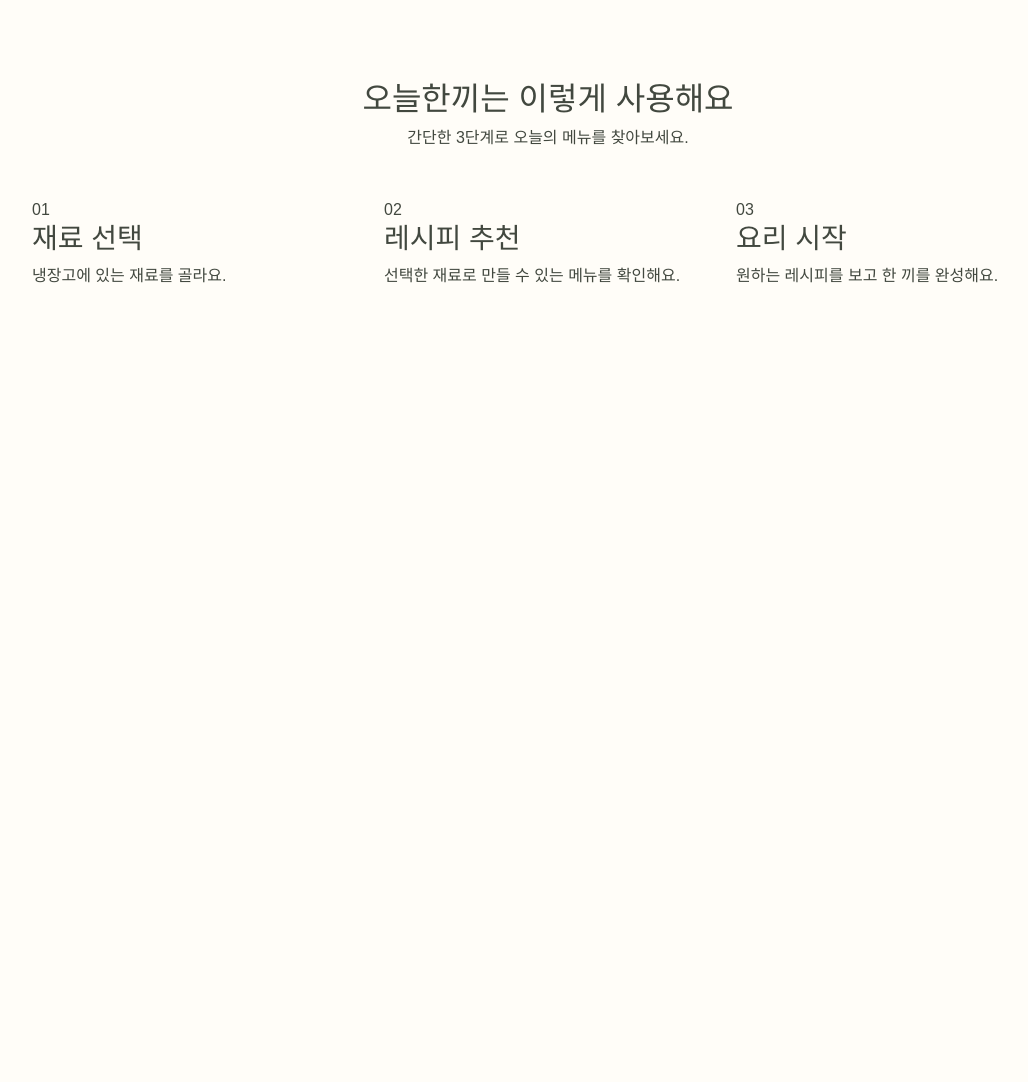
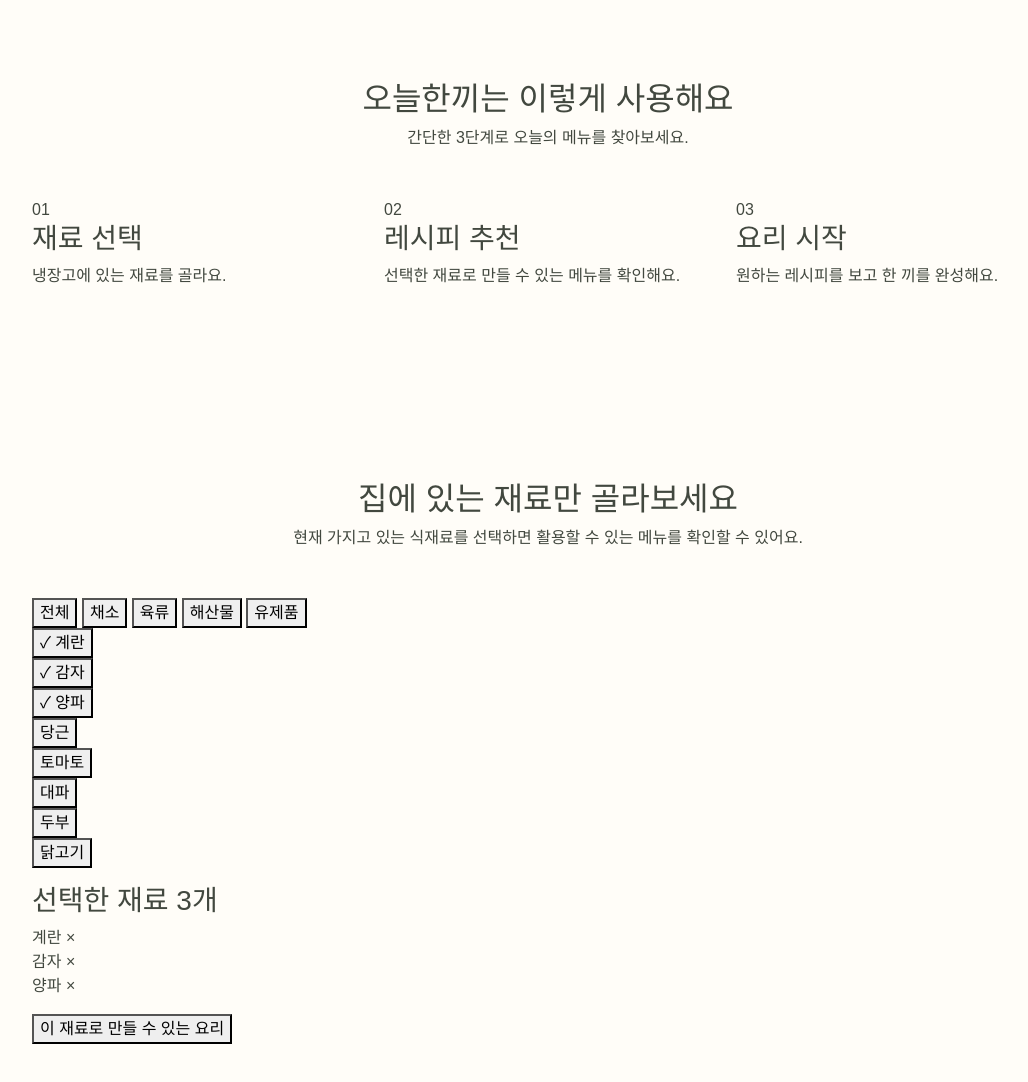
Before and after one commit to todays-meal/todayMeal, a plain HTML site: page index.html in a window 1280 px wide. Shown: the whole page, without its empty margins (92-1120 px from the left). Before the commit the page ends 800 px from the top, so only its background shows below. Drawn offline with nearby package versions, Linux system fonts and the light colour scheme.

Commit message:
feat: 핵심 기능 소개 html 내용 추가

```diff
--- a/index.html
+++ b/index.html
@@ -81,7 +81,89 @@
       </section>
 
       <!-- 06 핵심 기능 소개 - 김서진 -->
-      <section class="feature"></section>
+      <section class="feature">
+        <section class="feature section" id="feature">
+          <div class="page-container">
+            <header class="section-header text-center mb-5">
+              <h2 class="section-title">집에 있는 재료만 골라보세요</h2>
+              <p class="section-description">
+                현재 가지고 있는 식재료를 선택하면 활용할 수 있는 메뉴를 확인할
+                수 있어요.
+              </p>
+            </header>
+
+            <div class="feature-box">
+              <nav class="feature-category" aria-label="재료 카테고리">
+                <button type="button" class="ingredient-category active">
+                  전체
+                </button>
+                <button type="button" class="ingredient-category">채소</button>
+                <button type="button" class="ingredient-category">육류</button>
+                <button type="button" class="ingredient-category">
+                  해산물
+                </button>
+                <button type="button" class="ingredient-category">
+                  유제품
+                </button>
+              </nav>
+
+              <section
+                class="ingredient-area"
+                aria-labelledby="ingredient-title"
+              >
+                <h3 id="ingredient-title" class="visually-hidden">재료 목록</h3>
+
+                <ul class="ingredient-list list-unstyled">
+                  <li>
+                    <button type="button" class="ingredient selected">
+                      ✓ 계란
+                    </button>
+                  </li>
+                  <li>
+                    <button type="button" class="ingredient selected">
+                      ✓ 감자
+                    </button>
+                  </li>
+                  <li>
+                    <button type="button" class="ingredient selected">
+                      ✓ 양파
+                    </button>
+                  </li>
+                  <li>
+                    <button type="button" class="ingredient">당근</button>
+                  </li>
+                  <li>
+                    <button type="button" class="ingredient">토마토</button>
+                  </li>
+                  <li>
+                    <button type="button" class="ingredient">대파</button>
+                  </li>
+                  <li>
+                    <button type="button" class="ingredient">두부</button>
+                  </li>
+                  <li>
+                    <button type="button" class="ingredient">닭고기</button>
+                  </li>
+                </ul>
+              </section>
+
+              <section class="selected-area" aria-labelledby="selected-title">
+                <h3 id="selected-title">선택한 재료 3개</h3>
+
+                <ul class="selected-list list-unstyled">
+                  <li>계란 ×</li>
+                  <li>감자 ×</li>
+                  <li>양파 ×</li>
+                </ul>
+              </section>
+
+              <button type="button" class="feature-button">
+                이 재료로 만들 수 있는 요리
+              </button>
+            </div>
+          </div>
+        </section>
+      </section>
 
       <!-- 07 추천 레시피 - 김수연 -->
       <section class="recipes"></section>
```
